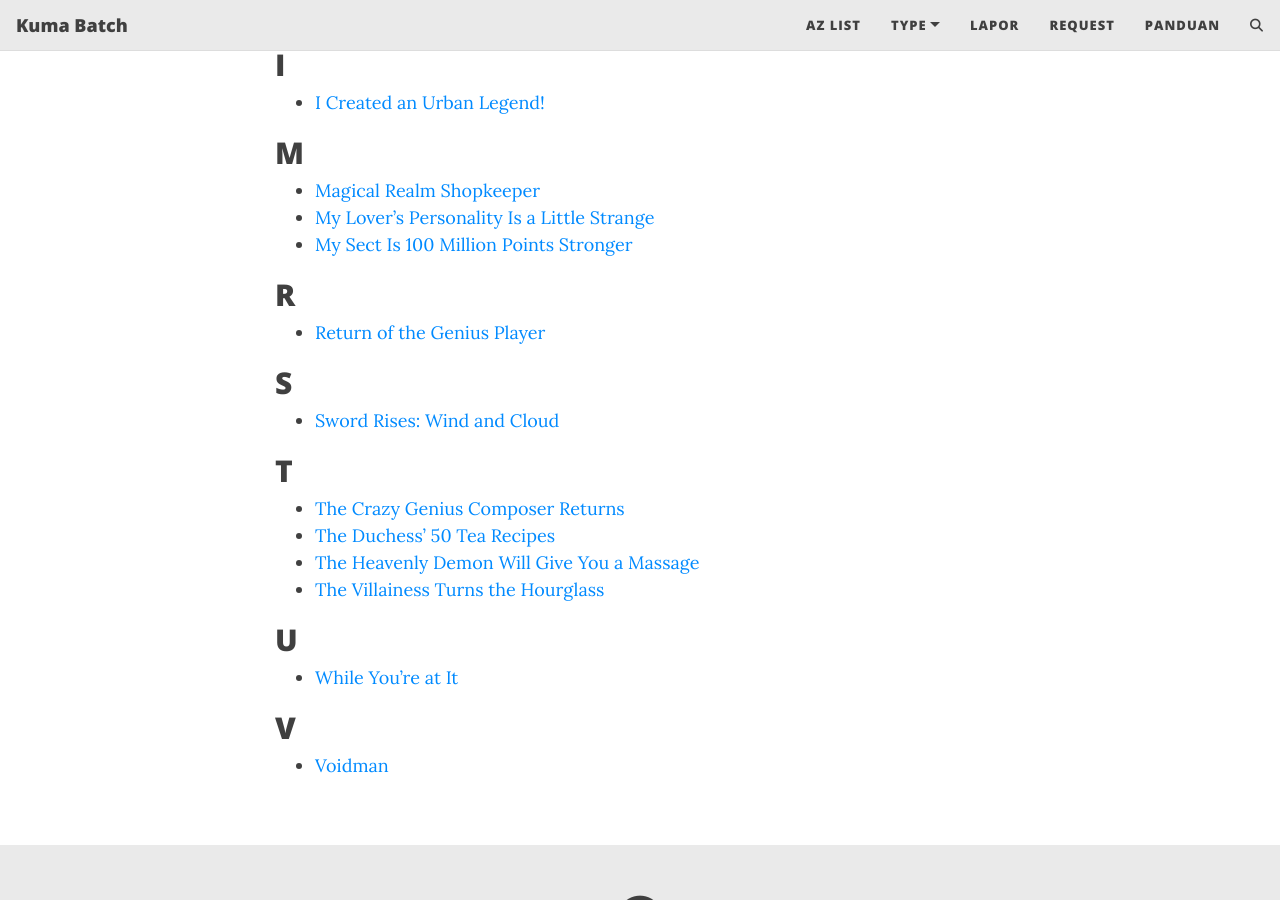
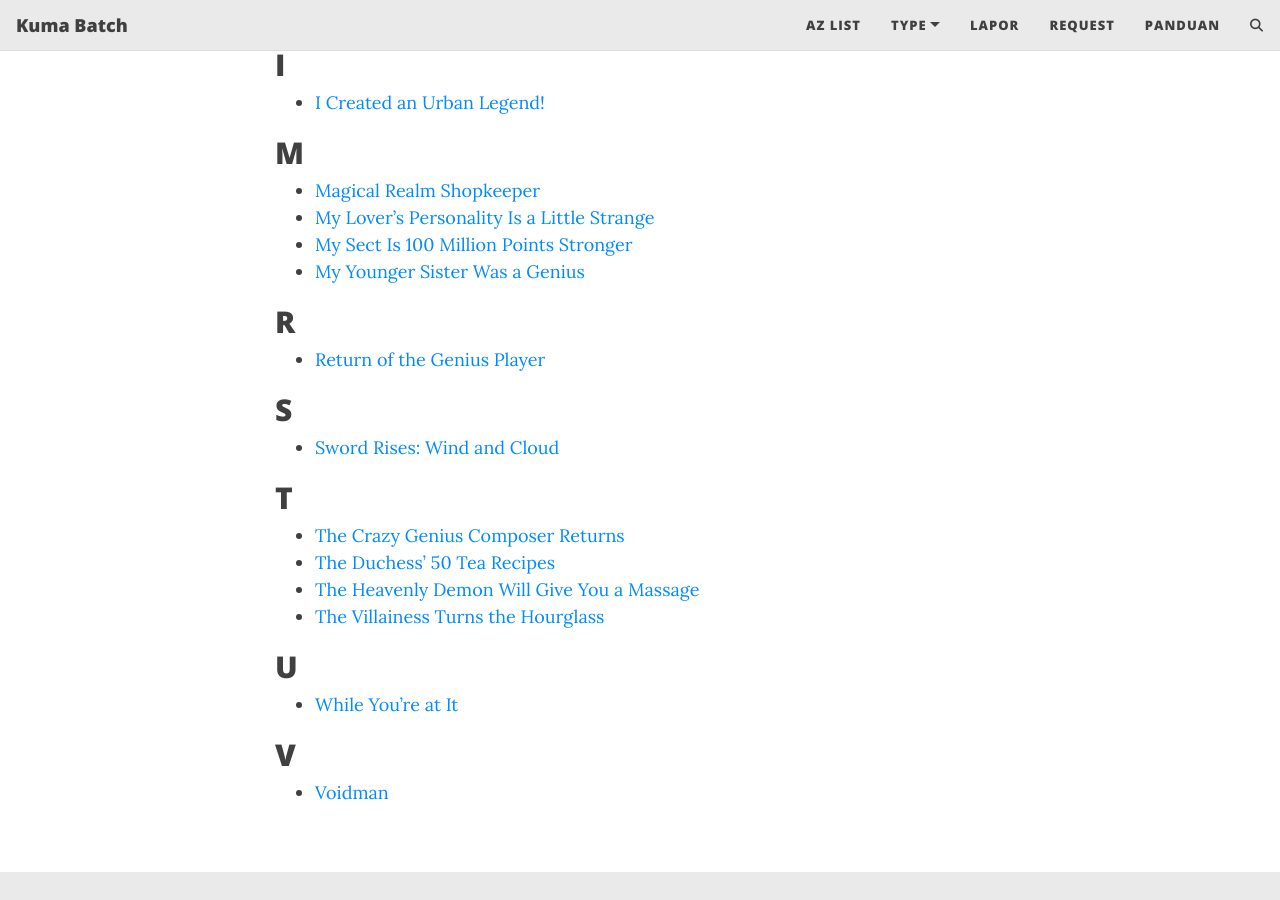
Before and after one commit to kumabatch/kumabatch.github.io, a Jekyll site: the page built from list-komik.md, in a window 1280 px wide and 900 px high, scrolled down 658 px. Built offline with Jekyll 4.4.1, drawn with Linux system fonts in a browser that asks for light colours; comment, search, counter and statistics services are not loaded.

Commit message:
Update list-komik.md

```diff
--- a/list-komik.md
+++ b/list-komik.md
@@ -24,6 +24,7 @@ title: List Komik
  - [Magical Realm Shopkeeper](https://kumabatch.github.io/magical-realm-shopkeeper-batch-bahasa-indonesia)
  - [My Lover's Personality Is a Little Strange](https://kumabatch.github.io/my-lovers-personality-is-a-little-strange-batch-bahasa-indonesia)
  - [My Sect Is 100 Million Points Stronger](https://kumabatch.github.io/my-sect-has-100-million-strength-points-batch-bahasa-indonesia)
+ - [My Younger Sister Was a Genius](https://kumabatch.github.io/my-younger-sister-was-a-genius-batch-bahasa-indonesia)
 
 ## R
  - [Return of the Genius Player](https://kumabatch.github.io/return-of-genius-player-batch-bahasa-indonesia)
```
